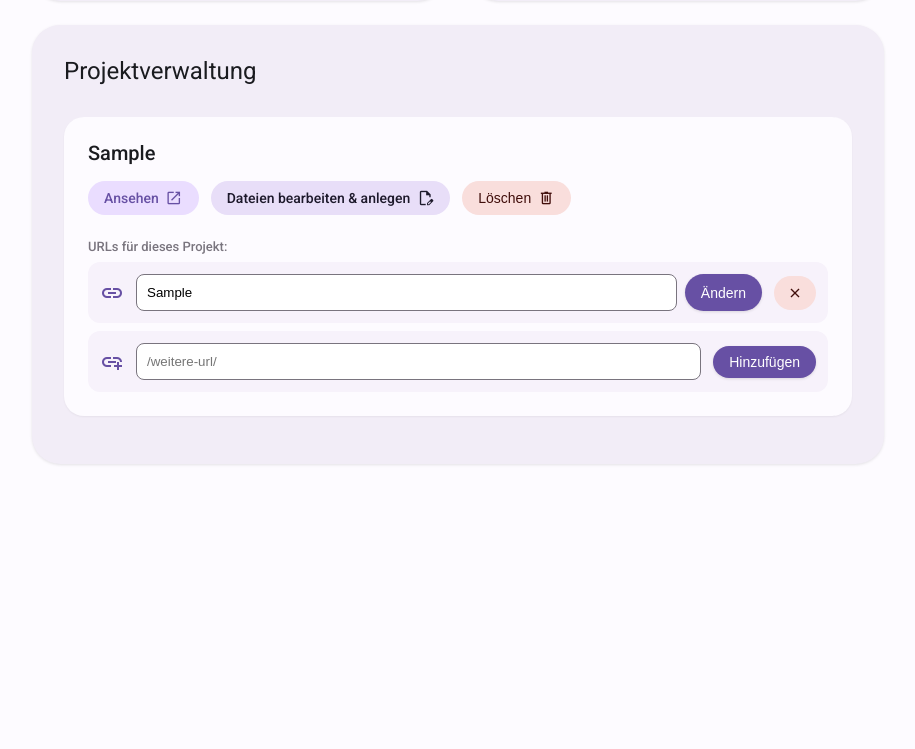
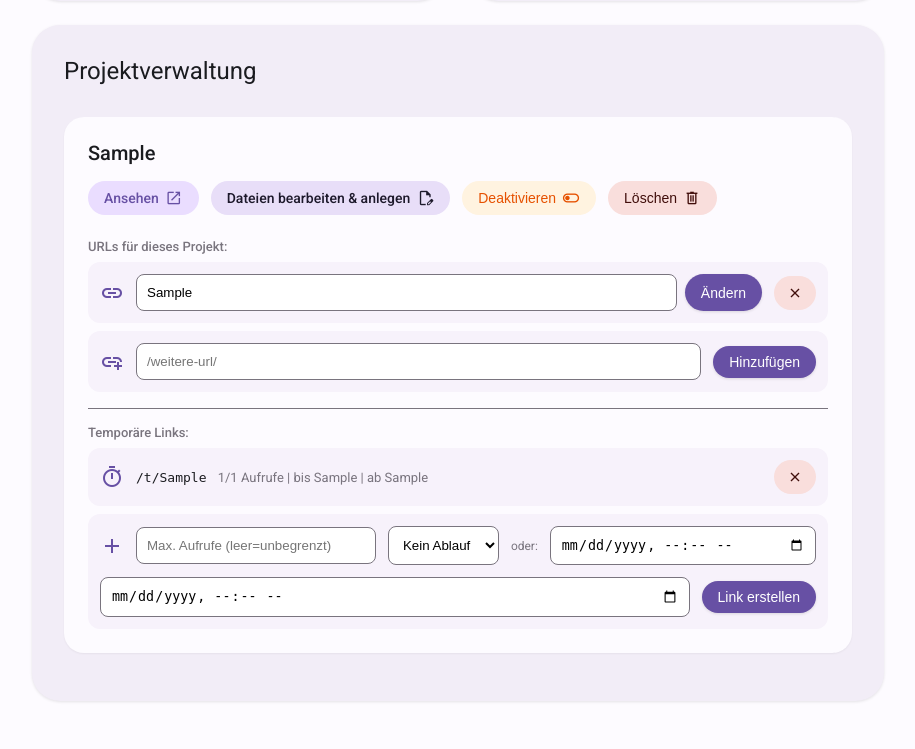
Before and after one commit to L8teNever/HELA, a Flask app: page / in a window 1280 px wide. Shown: the part 455-1204 px from the top of the page, without its empty margins (182-1097 px from the left). Before the commit the page ends 920 px from the top, so only its background shows below. Run offline with Flask 3, Linux system fonts and the light colour scheme; tables that the repository leaves empty hold one stand-in row (values such as "Sample post").

Commit message:
Add project deactivation and temporary links
- Toggle projects active/inactive without deleting
- Inactive projects return 404 on the host app
- Temporary links with options: max uses (one-time links),
  duration (1h/6h/1d/1w), or custom date range (valid_from/until)
- Links accessible via /t/<token> on the host app
- Admin UI shows all temp links with usage stats

Co-Authored-By: Claude Opus 4.6 <noreply@anthropic.com>

```diff
--- a/main.py
+++ b/main.py
@@ -3,6 +3,7 @@ import os
 import sqlite3
 import uuid
 import shutil
+from datetime import datetime, timedelta
 from flask import Flask, request, render_template, abort, redirect, url_for, flash, send_from_directory
 
 admin_app = Flask("admin_app", template_folder="templates")
@@ -21,10 +22,19 @@ def init_db():
     conn = sqlite3.connect(DB_PATH)
     c = conn.cursor()
     c.execute('''CREATE TABLE IF NOT EXISTS projects
-                 (id INTEGER PRIMARY KEY AUTOINCREMENT, path TEXT, project_dir TEXT)''')
+                 (id INTEGER PRIMARY KEY AUTOINCREMENT, path TEXT, project_dir TEXT, active INTEGER DEFAULT 1)''')
     c.execute('''CREATE TABLE IF NOT EXISTS project_paths
                  (id INTEGER PRIMARY KEY AUTOINCREMENT, project_id INTEGER NOT NULL, path TEXT UNIQUE,
                   FOREIGN KEY (project_id) REFERENCES projects(id) ON DELETE CASCADE)''')
+    c.execute('''CREATE TABLE IF NOT EXISTS temp_links
+                 (id INTEGER PRIMARY KEY AUTOINCREMENT, project_id INTEGER NOT NULL, token TEXT UNIQUE,
+                  max_uses INTEGER, use_count INTEGER DEFAULT 0,
+                  valid_from TEXT, valid_until TEXT, created_at TEXT,
+                  FOREIGN KEY (project_id) REFERENCES projects(id) ON DELETE CASCADE)''')
+    # Migrate: add active column if missing
+    cols = [row[1] for row in c.execute("PRAGMA table_info(projects)").fetchall()]
+    if 'active' not in cols:
+        c.execute("ALTER TABLE projects ADD COLUMN active INTEGER DEFAULT 1")
     # Migrate: if projects have paths not yet in project_paths, copy them over
     existing = c.execute("SELECT id, path FROM projects WHERE path IS NOT NULL AND path != ''").fetchall()
     for row in existing:
@@ -44,11 +54,16 @@ def get_db_connection():
 @admin_app.route('/', methods=['GET'])
 def index():
     conn = get_db_connection()
-    projects = conn.execute("SELECT id, project_dir FROM projects ORDER BY id DESC").fetchall()
+    projects = conn.execute("SELECT id, project_dir, active FROM projects ORDER BY id DESC").fetchall()
     routes = []
     for proj in projects:
         paths = conn.execute("SELECT id, path FROM project_paths WHERE project_id=? ORDER BY id", (proj['id'],)).fetchall()
-        routes.append({'id': proj['id'], 'project_dir': proj['project_dir'], 'paths': [{'id': p['id'], 'path': p['path']} for p in paths]})
+        links = conn.execute("SELECT id, token, max_uses, use_count, valid_from, valid_until FROM temp_links WHERE project_id=? ORDER BY id DESC", (proj['id'],)).fetchall()
+        routes.append({
+            'id': proj['id'], 'project_dir': proj['project_dir'], 'active': proj['active'],
+            'paths': [{'id': p['id'], 'path': p['path']} for p in paths],
+            'temp_links': [dict(l) for l in links]
+        })
     conn.close()
     return render_template('admin.html', routes=routes)
 
@@ -192,6 +207,51 @@ def remove_url(path_id):
     conn.close()
     return redirect(url_for('index'))
 
+@admin_app.route('/toggle/<int:id>', methods=['POST'])
+def toggle_project(id):
+    conn = get_db_connection()
+    proj = conn.execute("SELECT active FROM projects WHERE id=?", (id,)).fetchone()
+    if proj:
+        new_state = 0 if proj['active'] else 1
+        conn.execute("UPDATE projects SET active=? WHERE id=?", (new_state, id))
+        conn.commit()
+        flash("Projekt aktiviert." if new_state else "Projekt deaktiviert.", "success")
+    conn.close()
+    return redirect(url_for('index'))
+
+@admin_app.route('/create_temp_link/<int:id>', methods=['POST'])
+def create_temp_link(id):
+    max_uses = request.form.get('max_uses', '').strip()
+    valid_from = request.form.get('valid_from', '').strip()
+    valid_until = request.form.get('valid_until', '').strip()
+    duration = request.form.get('duration', '').strip()
+
+    token = str(uuid.uuid4())[:12]
+    now = datetime.utcnow()
+
+    if duration:
+        hours = int(duration)
+        valid_until = (now + timedelta(hours=hours)).strftime('%Y-%m-%d %H:%M:%S')
+
+    conn = get_db_connection()
+    conn.execute(
+        "INSERT INTO temp_links (project_id, token, max_uses, valid_from, valid_until, created_at) VALUES (?, ?, ?, ?, ?, ?)",
+        (id, token, int(max_uses) if max_uses else None, valid_from or None, valid_until or None, now.strftime('%Y-%m-%d %H:%M:%S'))
+    )
+    conn.commit()
+    conn.close()
+    flash(f"Temporärer Link erstellt: /t/{token}", "success")
+    return redirect(url_for('index'))
+
+@admin_app.route('/delete_temp_link/<int:link_id>', methods=['POST'])
+def delete_temp_link(link_id):
+    conn = get_db_connection()
+    conn.execute("DELETE FROM temp_links WHERE id=?", (link_id,))
+    conn.commit()
+    conn.close()
+    flash("Temporärer Link gelöscht.", "success")
+    return redirect(url_for('index'))
+
 @admin_app.route('/delete/<int:id>', methods=['POST'])
 def delete_project(id):
     conn = get_db_connection()
@@ -201,6 +261,7 @@ def delete_project(id):
         dir_path = os.path.join(UPLOAD_FOLDER, proj['project_dir'])
         if os.path.exists(dir_path):
             shutil.rmtree(dir_path)
+        c.execute("DELETE FROM temp_links WHERE project_id=?", (id,))
         c.execute("DELETE FROM project_paths WHERE project_id=?", (id,))
         c.execute("DELETE FROM projects WHERE id=?", (id,))
         conn.commit()
@@ -286,7 +347,7 @@ def catch_all(req_path):
         search_path += '/'
 
     conn = get_db_connection()
-    routes = conn.execute("SELECT pp.path, p.project_dir FROM project_paths pp JOIN projects p ON pp.project_id = p.id").fetchall()
+    routes = conn.execute("SELECT pp.path, p.project_dir FROM project_paths pp JOIN projects p ON pp.project_id = p.id WHERE p.active = 1").fetchall()
     conn.close()
 
     matched_route = None
@@ -311,6 +372,35 @@ def catch_all(req_path):
 
     abort(404)
 
+@host_app.route('/t/<token>')
+@host_app.route('/t/<token>/<path:subpath>')
+def temp_link(token, subpath='index.html'):
+    conn = get_db_connection()
+    link = conn.execute("SELECT tl.*, p.project_dir FROM temp_links tl JOIN projects p ON tl.project_id = p.id WHERE tl.token=?", (token,)).fetchone()
+    if not link:
+        conn.close()
+        abort(404)
+
+    now = datetime.utcnow().strftime('%Y-%m-%d %H:%M:%S')
+    if link['valid_from'] and now < link['valid_from']:
+        conn.close()
+        abort(404)
+    if link['valid_until'] and now > link['valid_until']:
+        conn.close()
+        abort(404)
+    if link['max_uses'] and link['use_count'] >= link['max_uses']:
+        conn.close()
+        abort(404)
+
+    conn.execute("UPDATE temp_links SET use_count = use_count + 1 WHERE id=?", (link['id'],))
+    conn.commit()
+    conn.close()
+
+    proj_abs_dir = os.path.join(UPLOAD_FOLDER, link['project_dir'])
+    if not subpath or subpath.endswith('/'):
+        subpath = (subpath or '') + 'index.html'
+    return send_from_directory(proj_abs_dir, subpath)
+
 @host_app.errorhandler(404)
 def page_not_found(e):
     return render_template('404.html', path=request.path), 404
--- a/templates/admin.html
+++ b/templates/admin.html
@@ -369,8 +369,13 @@
             <h2>Projektverwaltung</h2>
             <ul class="routes-list">
                 {% for row in routes %}
-                <li class="route-item">
-                    <div class="route-path">{{ row['paths'][0]['path'] if row['paths'] else 'Keine URL' }}</div>
+                <li class="route-item" style="{{ 'opacity: 0.5;' if not row['active'] else '' }}">
+                    <div style="display: flex; align-items: center; gap: 12px; margin-bottom: 16px;">
+                        <div class="route-path" style="margin-bottom: 0;">{{ row['paths'][0]['path'] if row['paths'] else 'Keine URL' }}</div>
+                        {% if not row['active'] %}
+                        <span style="background: var(--md-sys-color-error-container); color: var(--md-sys-color-on-error-container); padding: 4px 12px; border-radius: 100px; font-size: 12px; font-weight: 500;">Deaktiviert</span>
+                        {% endif %}
+                    </div>
                     <div class="action-links">
                         {% if row['paths'] %}
                         <a href="http://{{ request.host.split(':')[0] }}:8080{{ row['paths'][0]['path'] }}" target="_blank"
@@ -380,6 +385,12 @@
                         <a href="/files/{{ row['id'] }}" class="route-link"
                             style="background:#E8DEF8;color:#1D192B">Dateien bearbeiten & anlegen <span
                                 class="material-symbols-outlined" style="font-size: 18px;">edit_document</span></a>
+                        <form action="/toggle/{{ row['id'] }}" method="post" style="margin:0;">
+                            <button type="submit" class="route-link" style="border:none; cursor:pointer; {{ 'background:#C4EED0; color:#0F5223;' if not row['active'] else 'background:#FFF3E0; color:#E65100;' }}">
+                                {{ 'Aktivieren' if not row['active'] else 'Deaktivieren' }}
+                                <span class="material-symbols-outlined" style="font-size: 18px;">{{ 'toggle_on' if not row['active'] else 'toggle_off' }}</span>
+                            </button>
+                        </form>
                         <form action="/delete/{{ row['id'] }}" method="post" style="margin:0;"
                             onsubmit="return confirm('Wirklich löschen?');">
                             <button type="submit" class="route-link danger" style="border:none; cursor:pointer;">Löschen
@@ -409,6 +420,43 @@
                             <button type="submit" class="btn-filled" style="padding: 8px 16px;">Hinzufügen</button>
                         </form>
                     </div>
+
+                    <div style="margin-top: 16px; padding-top: 16px; border-top: 1px solid var(--md-sys-color-outline);">
+                        <div style="font-size: 13px; font-weight: 500; color: var(--md-sys-color-outline); margin-bottom: 8px;">Temporäre Links:</div>
+                        {% for tl in row['temp_links'] %}
+                        <div class="url-editor" style="margin-bottom: 8px;">
+                            <span class="material-symbols-outlined" style="color:var(--md-sys-color-primary)">timer</span>
+                            <div style="flex-grow:1; font-size: 13px;">
+                                <code>/t/{{ tl['token'] }}</code>
+                                <span style="color: var(--md-sys-color-outline); margin-left: 8px;">
+                                    {% if tl['max_uses'] %}{{ tl['use_count'] }}/{{ tl['max_uses'] }} Aufrufe{% else %}Unbegrenzte Aufrufe{% endif %}
+                                    {% if tl['valid_until'] %} | bis {{ tl['valid_until'] }}{% endif %}
+                                    {% if tl['valid_from'] %} | ab {{ tl['valid_from'] }}{% endif %}
+                                </span>
+                            </div>
+                            <form action="/delete_temp_link/{{ tl['id'] }}" method="post" style="margin:0;">
+                                <button type="submit" class="route-link danger" style="border:none; cursor:pointer; padding: 8px 12px;">
+                                    <span class="material-symbols-outlined" style="font-size: 18px;">close</span>
+                                </button>
+                            </form>
+                        </div>
+                        {% endfor %}
+                        <form action="/create_temp_link/{{ row['id'] }}" method="post" class="url-editor" style="margin-top: 4px; flex-wrap: wrap;">
+                            <span class="material-symbols-outlined" style="color:var(--md-sys-color-primary)">add</span>
+                            <input type="number" name="max_uses" placeholder="Max. Aufrufe (leer=unbegrenzt)" min="1" style="width:180px; padding:10px; border:1px solid var(--md-sys-color-outline); border-radius:8px; background:#fff;">
+                            <select name="duration" style="padding:10px; border:1px solid var(--md-sys-color-outline); border-radius:8px; background:#fff;">
+                                <option value="">Kein Ablauf</option>
+                                <option value="1">1 Stunde</option>
+                                <option value="6">6 Stunden</option>
+                                <option value="24">1 Tag</option>
+                                <option value="168">1 Woche</option>
+                            </select>
+                            <span style="font-size:12px; color:var(--md-sys-color-outline);">oder:</span>
+                            <input type="datetime-local" name="valid_from" title="Gültig ab" style="padding:10px; border:1px solid var(--md-sys-color-outline); border-radius:8px; background:#fff;">
+                            <input type="datetime-local" name="valid_until" title="Gültig bis" style="padding:10px; border:1px solid var(--md-sys-color-outline); border-radius:8px; background:#fff;">
+                            <button type="submit" class="btn-filled" style="padding: 8px 16px;">Link erstellen</button>
+                        </form>
+                    </div>
                 </li>
                 {% else %}
                 <li style="color: #49454F; text-align: center; padding: 16px 0;">Noch keine Projekte gelaunched. Klicke
```
